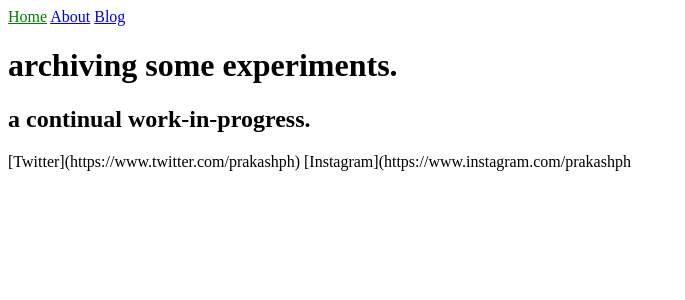
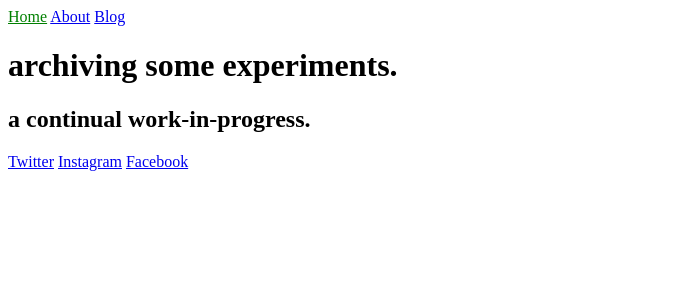
Before and after one commit to prakashph/prakashph.github.io, a Jekyll site: the page built from index.html, in a window 1280 px wide. Shown: the top 300 px of the page, without its empty margins (0-685 px from the left). Built offline with Jekyll 4.4.1, drawn with Linux system fonts in a browser that asks for light colours.

Commit message:
Update index.html

```diff
--- a/index.html
+++ b/index.html
@@ -5,5 +5,6 @@ title: Home
 <h1>{{ "Archiving some experiments." | downcase }}</h1>
 <h2>{{ "A continual work-in-progress." | downcase }}</h2>
 
-[Twitter](https://www.twitter.com/prakashph)
-[Instagram](https://www.instagram.com/prakashph
+<a href="https://www.twitter.com/prakashph/">Twitter</a>
+<a href="https://www.instagram.com/prakashph/">Instagram</a>
+<a href="https://www.facebook.com/moarpixels/">Facebook</a>
```
